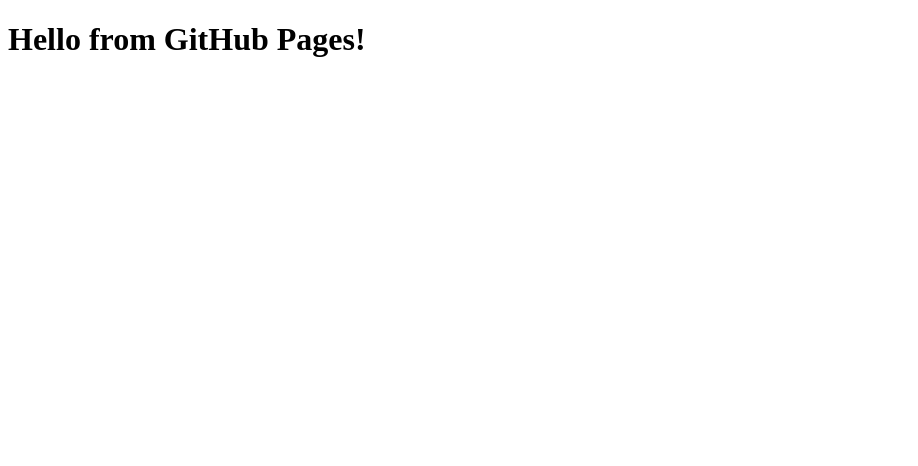
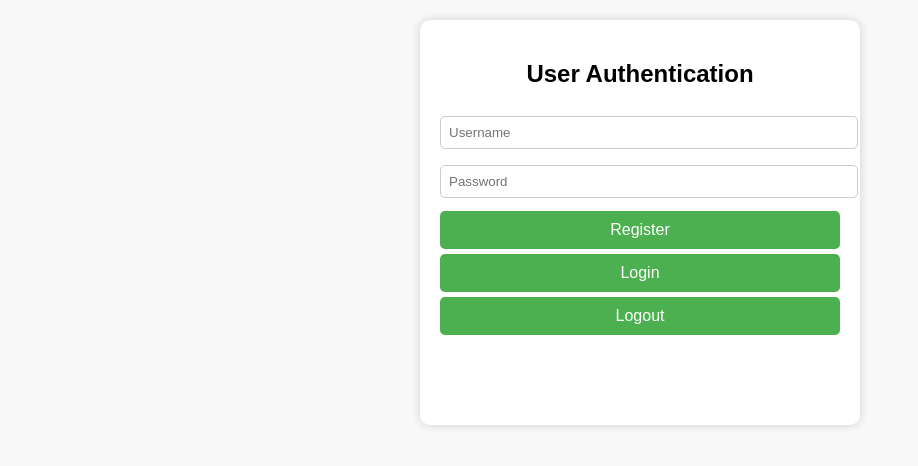
Before and after one commit to sowjanya14206/FastAPI-auth-system, a plain HTML site: page Fast API Login Task/index.html in a window 1280 px wide. Shown: the whole page, without its empty margins (0-918 px from the left). Drawn offline with Linux system fonts and the light colour scheme.

Commit message:
Update index.html

```diff
--- a/Fast API Login Task/index.html
+++ b/Fast API Login Task/index.html
@@ -1,10 +1,157 @@
 <!DOCTYPE html>
-<html>
+<html lang="en">
 <head>
-  <title>My GitHub Page</title>
+    <meta charset="UTF-8">
+    <title>User Auth System</title>
+    <style>
+        body {
+            font-family: Arial, sans-serif;
+            margin: 20px;
+            background: #f9f9f9;
+        }
+        .container {
+            max-width: 400px;
+            background: white;
+            padding: 20px;
+            border-radius: 10px;
+            box-shadow: 0px 0px 10px #ccc;
+            margin: auto;
+        }
+        h2 {
+            text-align: center;
+        }
+        input {
+            width: 100%;
+            padding: 8px;
+            margin: 8px 0;
+            border: 1px solid #ccc;
+            border-radius: 5px;
+        }
+        button {
+            width: 100%;
+            padding: 10px;
+            margin-top: 5px;
+            border: none;
+            background: #4CAF50;
+            color: white;
+            border-radius: 5px;
+            font-size: 16px;
+            cursor: pointer;
+        }
+        button:hover {
+            background: #45a049;
+        }
+        .message {
+            margin-top: 15px;
+            padding: 10px;
+            border-radius: 5px;
+        }
+        .success {
+            background: #d4edda;
+            color: #155724;
+        }
+        .error {
+            background: #f8d7da;
+            color: #721c24;
+        }
+    </style>
 </head>
 <body>
-  <h1>Hello from GitHub Pages!</h1>
-  <a href= "app.py">
+    <div class="container">
+        <h2>User Authentication</h2>
+
+        <input type="text" id="username" placeholder="Username">
+        <input type="password" id="password" placeholder="Password">
+
+        <button onclick="register()">Register</button>
+        <button onclick="login()">Login</button>
+        <button onclick="logout()">Logout</button>
+
+        <div id="message" class="message"></div>
+        <div id="loggedInUsers" class="message"></div>
+    </div>
+
+    <script>
+        const API_URL = "http://127.0.0.1:8000"; // Change if running elsewhere
+
+        function showMessage(text, type="success") {
+            const msg = document.getElementById("message");
+            msg.textContent = text;
+            msg.className = `message ${type}`;
+        }
+
+        function showLoggedInUsers(users) {
+            const list = document.getElementById("loggedInUsers");
+            list.textContent = "Logged in users: " + (users.length ? users.join(", ") : "None");
+        }
+
+        async function register() {
+            const username = document.getElementById("username").value;
+            const password = document.getElementById("password").value;
+
+            try {
+                const res = await fetch(`${API_URL}/register`, {
+                    method: "POST",
+                    headers: { "Content-Type": "application/json" },
+                    body: JSON.stringify({ username, password })
+                });
+
+                const data = await res.json();
+                if (res.ok) {
+                    showMessage(data.message, "success");
+                } else {
+                    showMessage(data.detail, "error");
+                }
+            } catch (err) {
+                showMessage("Error connecting to server", "error");
+            }
+        }
+
+        async function login() {
+            const username = document.getElementById("username").value;
+            const password = document.getElementById("password").value;
+
+            try {
+                const res = await fetch(`${API_URL}/login`, {
+                    method: "POST",
+                    headers: { "Content-Type": "application/json" },
+                    body: JSON.stringify({ username, password })
+                });
+
+                const data = await res.json();
+                if (res.ok) {
+                    showMessage(data.message, "success");
+                    showLoggedInUsers(data.logged_in_users);
+                } else {
+                    showMessage(data.detail, "error");
+                }
+            } catch (err) {
+                showMessage("Error connecting to server", "error");
+            }
+        }
+
+        async function logout() {
+            const username = document.getElementById("username").value;
+            const password = document.getElementById("password").value;
+
+            try {
+                const res = await fetch(`${API_URL}/logout`, {
+                    method: "POST",
+                    headers: { "Content-Type": "application/json" },
+                    body: JSON.stringify({ username, password })
+                });
+
+                const data = await res.json();
+                if (res.ok) {
+                    showMessage(data.message, "success");
+                    showLoggedInUsers(data.logged_in_users);
+                } else {
+                    showMessage(data.detail, "error");
+                }
+            } catch (err) {
+                showMessage("Error connecting to server", "error");
+            }
+        }
+    </script>
 </body>
 </html>
```
